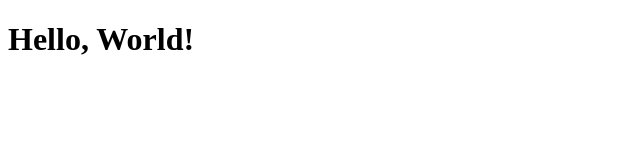
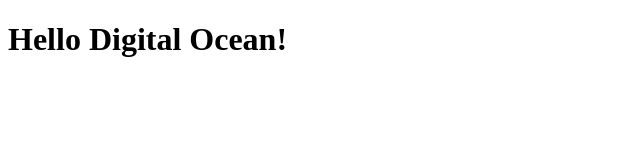
Before and after one commit to sedama29/hello_world, a plain HTML site: page index.html in a window 1280 px wide. Shown: the whole page, without its empty margins (0-640 px from the left). Drawn offline with Linux system fonts and the light colour scheme.

Commit message:
Update index.html

```diff
--- a/index.html
+++ b/index.html
@@ -6,6 +6,6 @@
     <title>Hello, World!</title>
 </head>
 <body>
-    <h1>Hello, World!</h1>
+    <h1>Hello Digital Ocean!</h1>
 </body>
 </html>
```
